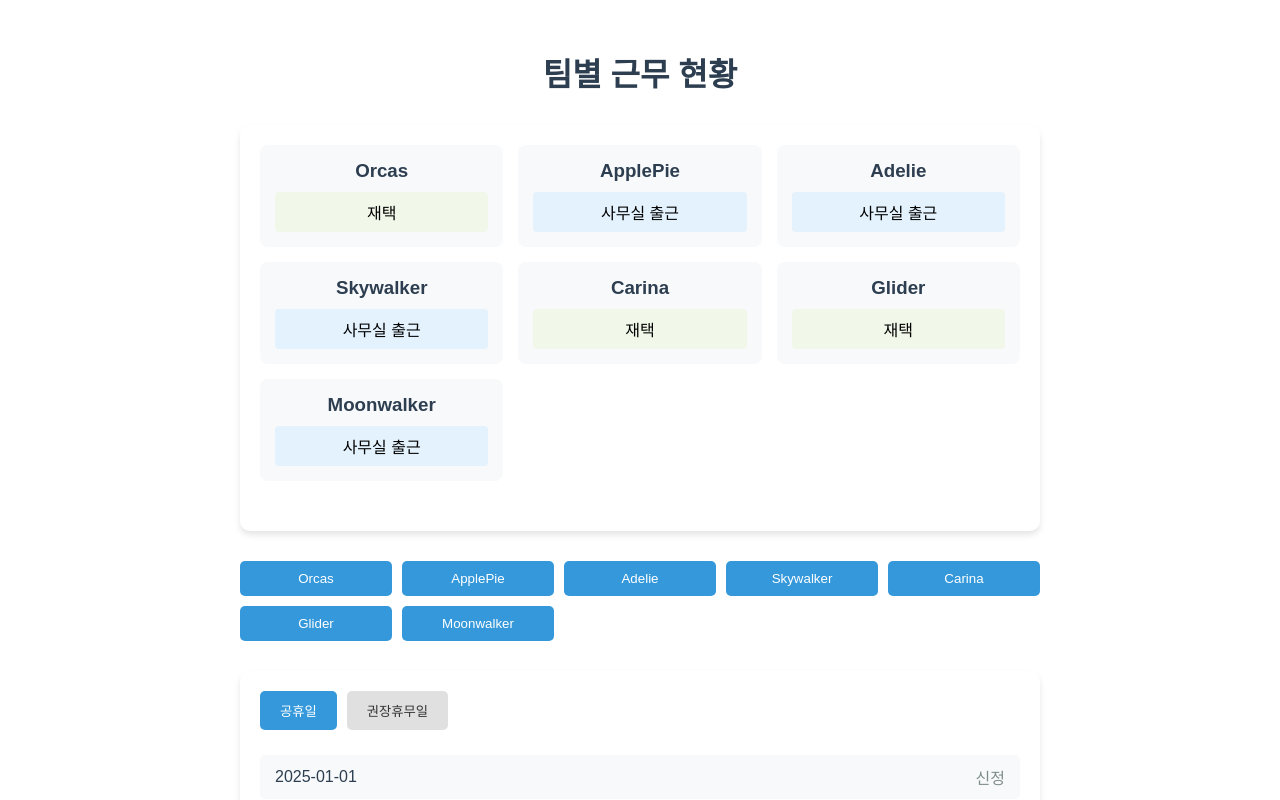
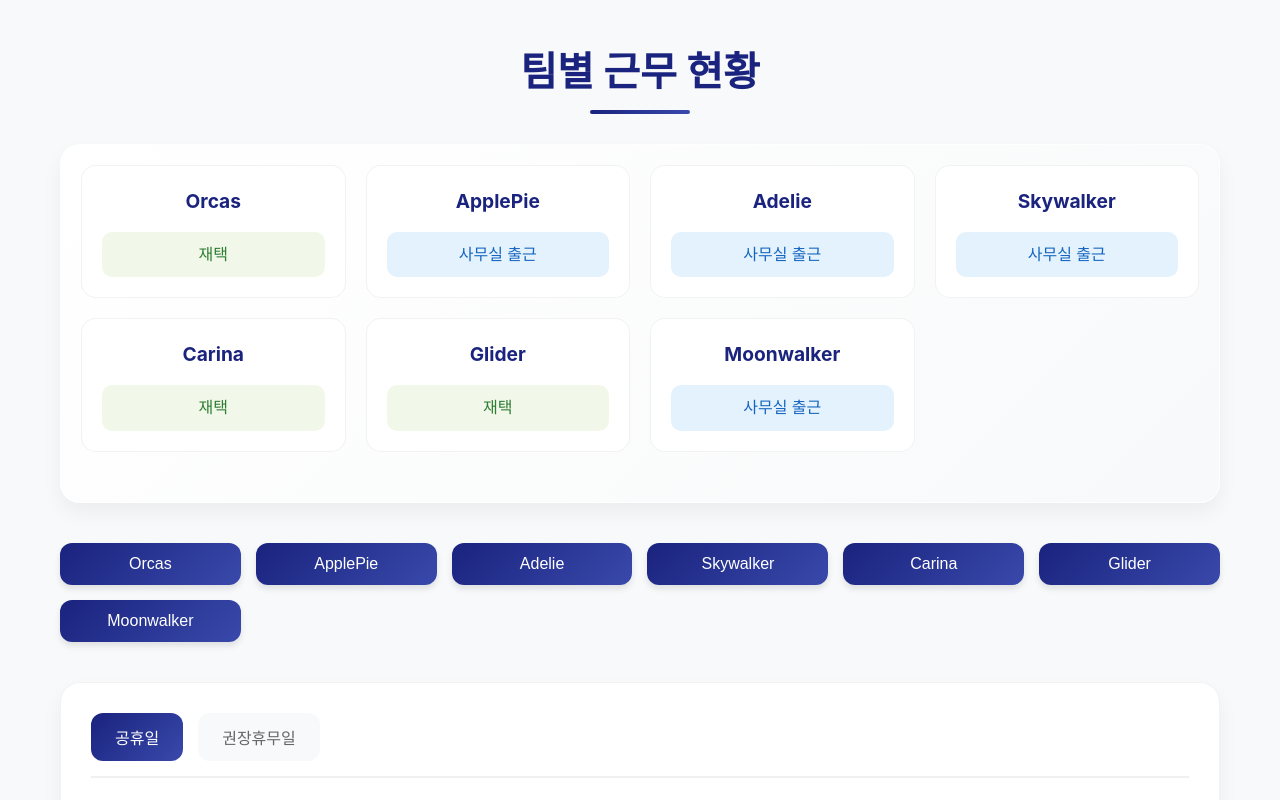
Before and after one commit to SeungWoonSong/WFH_Calander, a React (Create React App) app: page / in a window 1280 px wide. Shown: the top 800 px of the page. Built offline with nearby package versions, Linux system fonts and the light colour scheme.

Commit message:
UPDATE: CSS Update

```diff
--- a/public/index.html
+++ b/public/index.html
@@ -3,9 +3,28 @@
   <head>
     <meta charset="utf-8" />
     <meta name="viewport" content="width=device-width, initial-scale=1" />
-    <meta name="theme-color" content="#000000" />
+    <meta name="theme-color" content="#1a237e" />
     <meta name="description" content="WFH Calendar - Team Work Status Tracker" />
     <title>WFH Calendar</title>
+    <style>
+      * {
+        margin: 0;
+        padding: 0;
+        box-sizing: border-box;
+      }
+
+      body {
+        background: #f8f9fa;
+        color: #333;
+        line-height: 1.6;
+        -webkit-font-smoothing: antialiased;
+        -moz-osx-font-smoothing: grayscale;
+      }
+
+      #root {
+        min-height: 100vh;
+      }
+    </style>
   </head>
   <body>
     <noscript>You need to enable JavaScript to run this app.</noscript>
--- a/src/App.js
+++ b/src/App.js
@@ -1,51 +1,114 @@
 import React, { useState } from 'react';
 import styled from '@emotion/styled';
-import { format, isWeekend } from 'date-fns';
+import { format, isWeekend, parseISO } from 'date-fns';
+import { ko } from 'date-fns/locale';
 import { teams, holidays, recommendedHolidays, workPatterns } from './data/workSchedule';
 
 const AppContainer = styled.div`
-  max-width: 800px;
+  max-width: 1200px;
   margin: 0 auto;
-  padding: 20px;
-  font-family: 'Arial', sans-serif;
+  padding: 40px 20px;
+  font-family: -apple-system, BlinkMacSystemFont, 'Segoe UI', Roboto, Oxygen, Ubuntu, Cantarell, 'Open Sans', 'Helvetica Neue', sans-serif;
+  background: #f8f9fa;
+  min-height: 100vh;
 `;
 
 const Title = styled.h1`
   text-align: center;
-  color: #2c3e50;
-  margin-bottom: 30px;
+  color: #1a237e;
+  margin-bottom: 40px;
+  font-size: 2.5rem;
+  font-weight: 700;
+  position: relative;
+
+  &:after {
+    content: '';
+    position: absolute;
+    bottom: -10px;
+    left: 50%;
+    transform: translateX(-50%);
+    width: 100px;
+    height: 4px;
+    background: linear-gradient(90deg, #1a237e, #3949ab);
+    border-radius: 2px;
+  }
 `;
 
 const StatusBoard = styled.div`
-  background-color: #fff;
-  border-radius: 10px;
+  background: linear-gradient(135deg, #ffffff 0%, #f8f9fa 100%);
+  border-radius: 20px;
   padding: 20px;
-  box-shadow: 0 4px 6px rgba(0, 0, 0, 0.1);
-  margin-bottom: 30px;
+  box-shadow: 0 10px 20px rgba(0, 0, 0, 0.05);
+  margin-bottom: 40px;
+  border: 1px solid rgba(255, 255, 255, 0.8);
+  overflow-x: auto;
+
+  @media (max-width: 768px) {
+    padding: 15px;
+    margin-bottom: 30px;
+  }
 `;
 
 const TeamGrid = styled.div`
   display: grid;
-  grid-template-columns: repeat(auto-fill, minmax(200px, 1fr));
-  gap: 15px;
+  grid-template-columns: repeat(auto-fill, minmax(250px, 1fr));
+  gap: 20px;
   margin-bottom: 30px;
+
+  @media (max-width: 768px) {
+    display: table;
+    width: 100%;
+    margin-bottom: 20px;
+  }
 `;
 
 const TeamCard = styled.div`
-  background-color: #f8f9fa;
-  padding: 15px;
-  border-radius: 8px;
+  background: #ffffff;
+  padding: 20px;
+  border-radius: 15px;
   text-align: center;
+  transition: transform 0.2s ease, box-shadow 0.2s ease;
+  border: 1px solid rgba(0, 0, 0, 0.05);
+
+  &:hover {
+    transform: translateY(-5px);
+    box-shadow: 0 8px 16px rgba(0, 0, 0, 0.1);
+  }
+
+  @media (max-width: 768px) {
+    display: table-row;
+    padding: 0;
+    border-radius: 0;
+    border: none;
+
+    &:hover {
+      transform: none;
+      box-shadow: none;
+    }
+  }
 
   h3 {
-    margin: 0 0 10px 0;
-    color: #2c3e50;
+    margin: 0 0 15px 0;
+    color: #1a237e;
+    font-size: 1.2rem;
+
+    @media (max-width: 768px) {
+      display: table-cell;
+      padding: 12px;
+      margin: 0;
+      font-size: 1rem;
+      vertical-align: middle;
+      border-bottom: 1px solid #f0f0f0;
+      text-align: center;
+      width: 120px;
+    }
   }
 
   p {
     margin: 0;
-    padding: 8px;
-    border-radius: 4px;
+    padding: 10px;
+    border-radius: 10px;
+    font-weight: 500;
     background-color: ${props => {
       switch (props.status) {
         case '사무실 출근':
@@ -60,68 +123,132 @@ const TeamCard = styled.div`
           return '#f5f5f5';
       }
     }};
+    color: ${props => {
+      switch (props.status) {
+        case '사무실 출근':
+          return '#1565c0';
+        case '재택':
+          return '#2e7d32';
+        case '권장휴무 재택':
+          return '#ef6c00';
+        case '쉬는 날':
+          return '#c62828';
+        default:
+          return '#424242';
+      }
+    }};
+
+    @media (max-width: 768px) {
+      display: table-cell;
+      padding: 12px;
+      margin: 0;
+      border-radius: 6px;
+      vertical-align: middle;
+      border-bottom: 1px solid #f0f0f0;
+      text-align: center;
+      font-size: 0.9rem;
+      min-width: 120px;
+    }
   }
 `;
 
 const TeamButtons = styled.div`
   display: grid;
-  grid-template-columns: repeat(auto-fill, minmax(150px, 1fr));
-  gap: 10px;
-  margin-top: 20px;
+  grid-template-columns: repeat(auto-fill, minmax(180px, 1fr));
+  gap: 15px;
+  margin: 40px 0;
+
+  @media (max-width: 768px) {
+    display: none;
+  }
 `;
 
 const TeamButton = styled.button`
-  padding: 10px 15px;
+  padding: 12px 20px;
   border: none;
-  border-radius: 5px;
-  background-color: #3498db;
+  border-radius: 12px;
+  background: linear-gradient(135deg, #1a237e 0%, #3949ab 100%);
   color: white;
   cursor: pointer;
-  transition: background-color 0.3s;
+  transition: all 0.3s ease;
+  font-weight: 500;
+  font-size: 1rem;
+  box-shadow: 0 4px 6px rgba(0, 0, 0, 0.1);
+
+  @media (max-width: 768px) {
+    padding: 10px 15px;
+    font-size: 0.9rem;
+  }
 
   &:hover {
-    background-color: #2980b9;
+    transform: translateY(-2px);
+    box-shadow: 0 6px 8px rgba(0, 0, 0, 0.15);
   }
 
   &:active {
-    transform: scale(0.98);
+    transform: translateY(0);
   }
 `;
 
 const StatusMessage = styled.div`
   text-align: center;
-  padding: 15px;
-  margin-top: 20px;
-  background-color: #f8f9fa;
-  border-radius: 8px;
-  font-weight: bold;
+  padding: 20px;
+  margin: 30px 0;
+  background: #ffffff;
+  border-radius: 15px;
+  font-weight: 600;
+  color: #1a237e;
+  box-shadow: 0 4px 6px rgba(0, 0, 0, 0.05);
+  border: 1px solid rgba(0, 0, 0, 0.05);
+  font-size: 1.1rem;
+
+  @media (max-width: 768px) {
+    display: none;
+  }
 `;
 
 const HolidaySection = styled.div`
-  margin-top: 30px;
-  padding: 20px;
-  background-color: #fff;
-  border-radius: 10px;
-  box-shadow: 0 4px 6px rgba(0, 0, 0, 0.1);
+  margin-top: 40px;
+  padding: 30px;
+  background: #ffffff;
+  border-radius: 20px;
+  box-shadow: 0 10px 20px rgba(0, 0, 0, 0.05);
+  border: 1px solid rgba(0, 0, 0, 0.05);
+
+  @media (max-width: 768px) {
+    margin-top: 30px;
+    padding: 20px;
+  }
 `;
 
 const TabButtons = styled.div`
   display: flex;
-  gap: 10px;
-  margin-bottom: 20px;
+  gap: 15px;
+  margin-bottom: 25px;
+  padding-bottom: 15px;
+  border-bottom: 2px solid #f0f0f0;
+
+  @media (max-width: 768px) {
+    gap: 10px;
+    margin-bottom: 20px;
+    padding-bottom: 10px;
+  }
 `;
 
 const TabButton = styled.button`
-  padding: 10px 20px;
+  padding: 12px 24px;
   border: none;
-  border-radius: 5px;
-  background-color: ${props => props.active ? '#3498db' : '#e0e0e0'};
-  color: ${props => props.active ? 'white' : '#333'};
+  border-radius: 12px;
+  background: ${props => props.active ? 'linear-gradient(135deg, #1a237e 0%, #3949ab 100%)' : '#f8f9fa'};
+  color: ${props => props.active ? 'white' : '#666'};
   cursor: pointer;
-  transition: all 0.3s;
+  transition: all 0.3s ease;
+  font-weight: 500;
+  font-size: 1rem;
 
   &:hover {
-    background-color: ${props => props.active ? '#2980b9' : '#d0d0d0'};
+    background: ${props => props.active ? 'linear-gradient(135deg, #1a237e 0%, #3949ab 100%)' : '#f0f0f0'};
+    transform: translateY(-2px);
   }
 `;
 
@@ -129,30 +256,73 @@ const HolidayList = styled.ul`
   list-style: none;
   padding: 0;
   margin: 0;
-  max-height: 300px;
+  max-height: 400px;
   overflow-y: auto;
+
+  &::-webkit-scrollbar {
+    width: 8px;
+  }
+
+  &::-webkit-scrollbar-track {
+    background: #f1f1f1;
+    border-radius: 4px;
+  }
+
+  &::-webkit-scrollbar-thumb {
+    background: #c5cae9;
+    border-radius: 4px;
+
+    &:hover {
+      background: #9fa8da;
+    }
+  }
 `;
 
 const HolidayItem = styled.li`
-  padding: 10px 15px;
-  margin: 5px 0;
-  background-color: #f8f9fa;
-  border-radius: 5px;
+  padding: 15px 20px;
+  margin: 8px 0;
+  background: #ffffff;
+  border-radius: 12px;
   display: flex;
   justify-content: space-between;
   align-items: center;
+  transition: all 0.2s ease;
+  border: 1px solid #f0f0f0;
 
   &:hover {
-    background-color: #e9ecef;
+    transform: translateX(5px);
+    box-shadow: 0 4px 6px rgba(0, 0, 0, 0.05);
   }
 
-  .date {
-    color: #2c3e50;
-    font-weight: 500;
+  .date-section {
+    display: flex;
+    align-items: center;
+    gap: 10px;
+    color: #1a237e;
+    font-weight: 600;
+    font-size: 0.95rem;
+
+    .day {
+      color: #666;
+      font-weight: normal;
+    }
   }
 
   .name {
-    color: #7f8c8d;
+    color: #666;
+    font-size: 0.95rem;
+  }
+
+  @media (max-width: 768px) {
+    padding: 12px 15px;
+
+    .date-section {
+      font-size: 0.9rem;
+    }
+
+    .name {
+      font-size: 0.9rem;
+    }
   }
 `;
 
@@ -190,6 +360,12 @@ function App() {
     }
 
     return isWorkDay ? '사무실 출근' : '재택';
+  };
+
+  const formatDateWithDay = (dateString) => {
+    const date = parseISO(dateString);
+    const dayName = format(date, 'EEE', { locale: ko });
+    return `${dateString} (${dayName})`;
   };
 
   return (
@@ -243,14 +419,18 @@ function App() {
           {activeTab === 'holidays' ? (
             holidays.map(({ date, name }) => (
               <HolidayItem key={date}>
-                <span className="date">{date}</span>
+                <div className="date-section">
+                  <span>{formatDateWithDay(date)}</span>
+                </div>
                 <span className="name">{name}</span>
               </HolidayItem>
             ))
           ) : (
             recommendedHolidays.map(({ date, name }) => (
               <HolidayItem key={date}>
-                <span className="date">{date}</span>
+                <div className="date-section">
+                  <span>{formatDateWithDay(date)}</span>
+                </div>
                 <span className="name">{name}</span>
               </HolidayItem>
             ))
```
